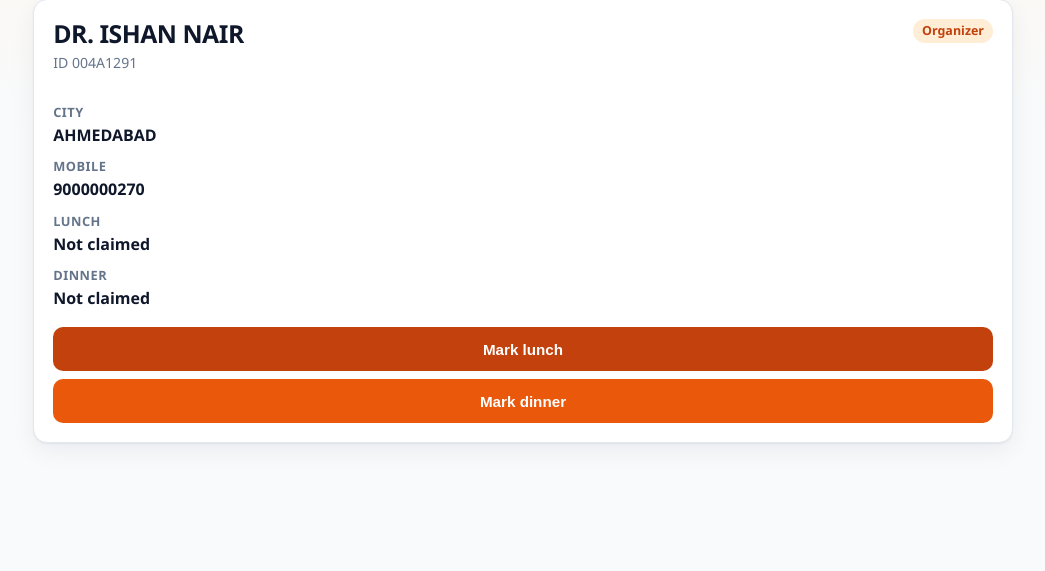
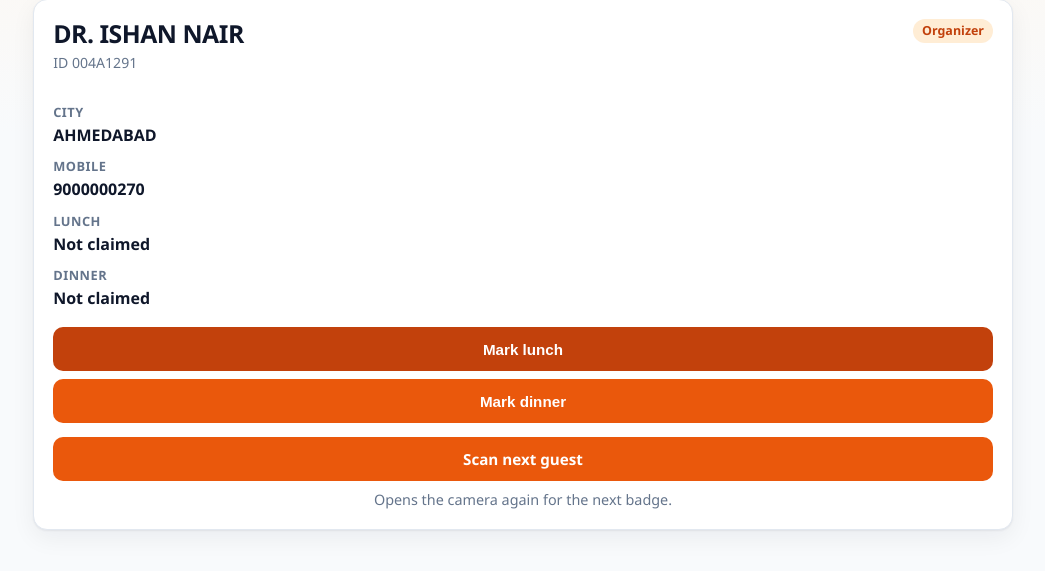
Before and after one commit to SHRUTI-ad/GUEST_QR, a Flask app: page /checkin/004a1291dfda4f3590601dfb9ab5abf7 in a window 1280 px wide. Shown: the part 204-775 px from the top of the page, without its empty margins (117-1162 px from the left). Run offline with Flask 3, Linux system fonts and the light colour scheme; the visitor is signed in with stand-in values (Sample User, id 1); data comes from the database, SQL or seed files in the repository.

Commit message:
Add files via upload

```diff
--- a/static/style.css
+++ b/static/style.css
@@ -502,6 +502,15 @@ select:focus {
   margin-top: 0.85rem;
 }
 
+.scan-next-btn {
+  text-align: center;
+  text-decoration: none;
+}
+
+.scan-next-btn:hover {
+  text-decoration: none;
+}
+
 .status-banner {
   border-radius: 12px;
   padding: 0.85rem 1rem;
--- a/templates/checkin.html
+++ b/templates/checkin.html
@@ -21,13 +21,16 @@
       <p class="sub">Same QR for lunch and dinner</p>
     </div>
     <nav class="app-nav">
-      <a class="btn secondary" href="{{ url_for('scan') }}">Scan next</a>
+      <a class="btn secondary" href="{{ url_for('scan', auto=1) }}">Scan next</a>
       <a class="btn ghost" href="{{ url_for('home') }}">List</a>
     </nav>
   </header>
 
   {% if status == "invalid" or not guest %}
     <div class="status-banner invalid">Unknown QR — guest not on the list.</div>
+    <a class="btn btn-block scan-next-btn" href="{{ url_for('scan', auto=1) }}" style="margin-top: 0.85rem;">
+      Scan next guest
+    </a>
   {% else %}
     {% if message %}
       <div class="status-banner {% if 'already' in message|lower %}claimed{% else %}ok{% endif %}">{{ message }}</div>
@@ -74,6 +77,13 @@
           </form>
         {% endif %}
       </div>
+
+      <a class="btn btn-block scan-next-btn" href="{{ url_for('scan', auto=1) }}" style="margin-top: 0.85rem;">
+        Scan next guest
+      </a>
+      <p class="help" style="margin-top: 0.45rem; text-align: center;">
+        Opens the camera again for the next badge.
+      </p>
     </div>
   {% endif %}
 {% endblock %}
```
Also changed, not shown: templates/scan.html (+14 -3 lines).
